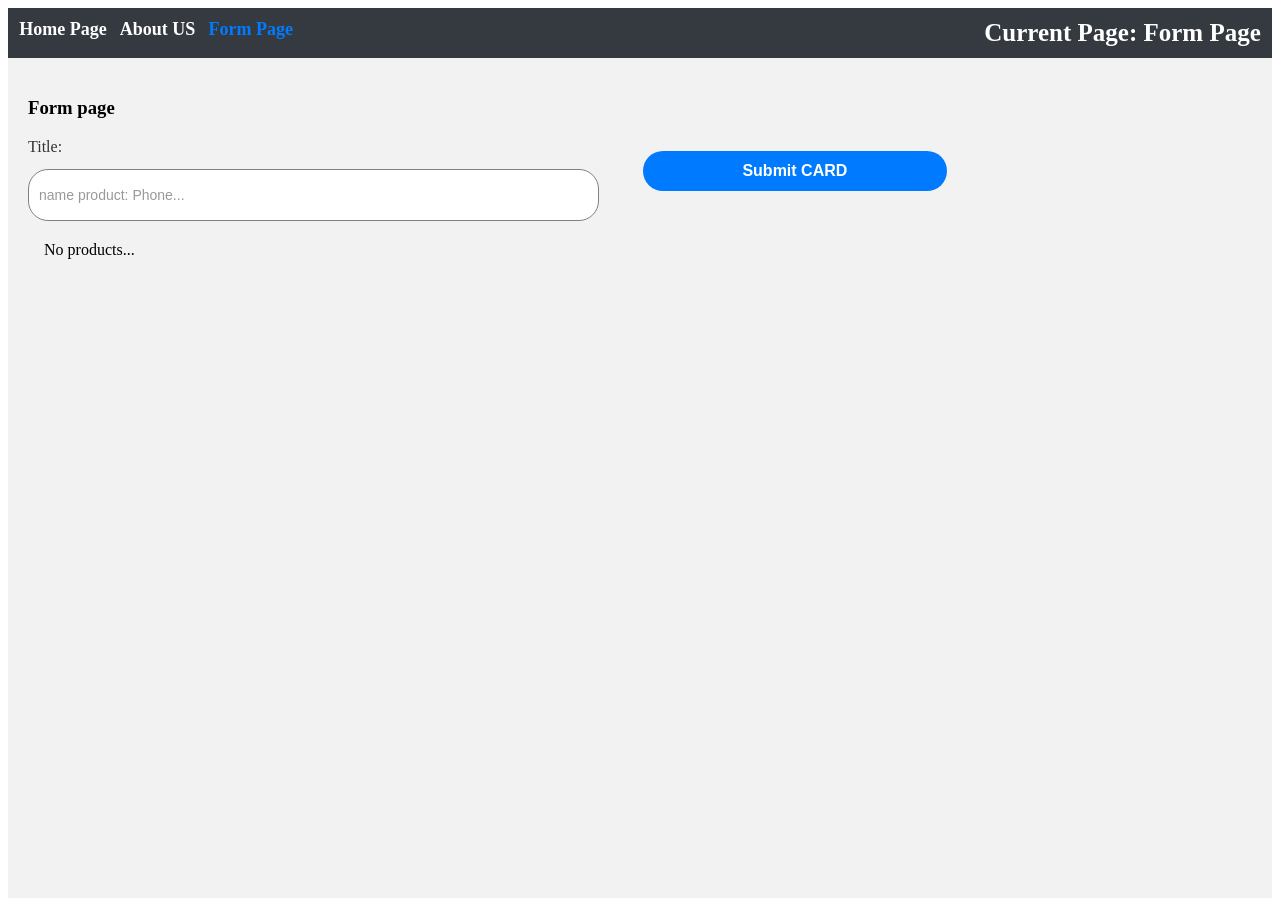
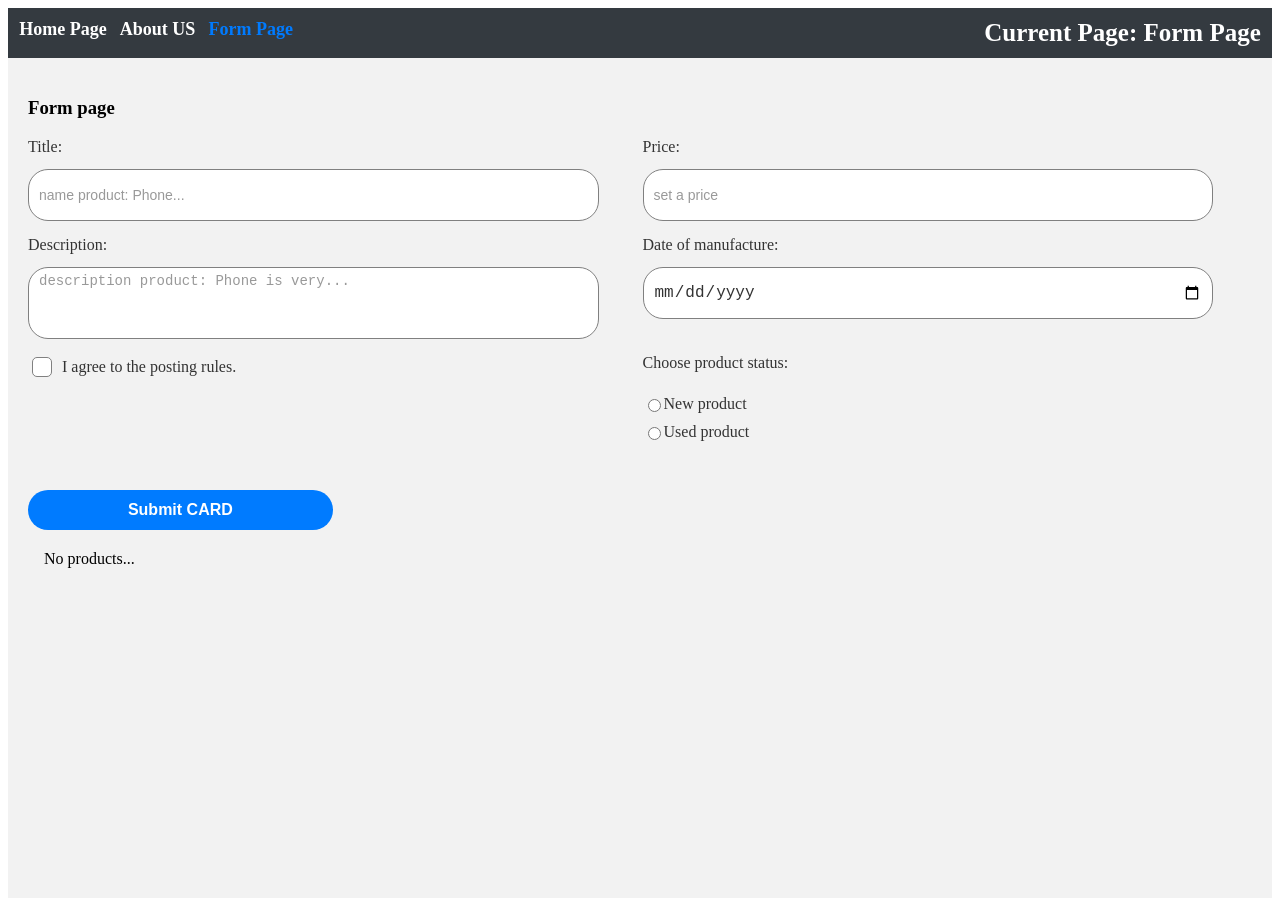
Before and after one commit to Syderi/ReactComponentsWeek1, a React (Vite) app in the folder rs-week1/: page /form in a window 1280 px wide. Built offline with nearby package versions, Linux system fonts and the light colour scheme.

Commit message:
fix: InputProductStatus

```diff
--- a/rs-week1/src/components/pages/Home.tsx
+++ b/rs-week1/src/components/pages/Home.tsx
@@ -10,8 +10,8 @@ interface IHomePageProps {
 
 function Home({ onChangeNamePage }: IHomePageProps) {
   const [productsList, setProductsList] = useState<IProduct[]>([]);
-  const [searchInput, setSearchInput] = useState('');
-  const searchRef = useRef<string>();
+  const [searchInput, setSearchInput] = useState(localStorage.getItem('searchTerm') ?? '');
+  const searchRef = useRef<string>(searchInput);
 
   useEffect(() => {
     return () => {
@@ -22,8 +22,8 @@ function Home({ onChangeNamePage }: IHomePageProps) {
   useEffect(() => {
     onChangeNamePage('Home Page');
     setProductsList(products);
-    const searchTerm = localStorage.getItem('searchTerm') ?? '';
-    setSearchInput(searchTerm);
+    // const searchTerm = localStorage.getItem('searchTerm') ?? '';
+    // setSearchInput(searchTerm);
   }, [onChangeNamePage]);
 
   const handleInputChange = (event: React.ChangeEvent<HTMLInputElement>) => {
--- a/rs-week1/src/components/pages/formPage/FormInput.tsx
+++ b/rs-week1/src/components/pages/formPage/FormInput.tsx
@@ -1,13 +1,7 @@
 import './FormPage.css';
 import { IFormInputProps, IFormInputState } from 'components/types/interface';
 import React, { Component, RefObject } from 'react';
-import {
-  validatePrice,
-  validateText,
-  validateDate,
-  validateImageFile,
-  validateProductStatus,
-} from './Validate';
+import { validatePrice, validateDate, validateImageFile, validateProductStatus } from './Validate';
 import { Ecategory } from '../../types/enum';
 import InputCategory from './InputComponents/InputCategory';
 import InputProductStatus from './InputComponents/InputProductStatus';
@@ -19,6 +13,7 @@ interface FormData {
   price: number;
   description: string;
   date: string;
+  rules: boolean;
   productStatus: string;
   imageFile: FileList;
   category: string;
@@ -28,6 +23,7 @@ function FormInput({ onChangeProduct }: IFormInputProps) {
   const {
     register,
     handleSubmit,
+    reset,
     formState: { errors },
   } = useForm<FormData>({ mode: 'onSubmit', reValidateMode: 'onSubmit' });
   //  const checkValidAllInputs = () => {
@@ -85,6 +81,17 @@ function FormInput({ onChangeProduct }: IFormInputProps) {
 
   const onSubmit = (data: FormData) => {
     console.log('data', data);
+    onChangeProduct({
+      id: Date.now(),
+      title: data.title,
+      price: Number(data.price),
+      date: data.date,
+      productStatus: data.productStatus,
+      description: data.description,
+      imageUrl: data.title,
+      category: data.title,
+    });
+    reset();
     // event.preventDefault();
     // const imageUrl = this.getImageInput();
     // const validForm = this.checkValidAllInputs();
@@ -157,7 +164,7 @@ function FormInput({ onChangeProduct }: IFormInputProps) {
         </label>
         <input
           {...register('title', {
-            required: true,
+            required: 'Error: not value',
             pattern: {
               value: /^[A-ZА-Я][A-ZА-Яa-zа-я]{4,}.*$/,
               message: 'Error: not First letter is capital, 5 characters',
@@ -168,62 +175,82 @@ function FormInput({ onChangeProduct }: IFormInputProps) {
           placeholder="name product: Phone..."
         />
       </div>
-      {/* <div className="form-input">
+      <div className="form-input">
         <label htmlFor="price-input">
           Price:
-          {!spanPriceValid && <span className="form-input-span-error">Error</span>}
+          {errors.price && <span className="form-input-span-error">{errors.price.message}</span>}
         </label>
         <input
+          {...register('price', {
+            required: 'Error: not value',
+            pattern: {
+              value: /^[1-9]\d*$/,
+              message: 'Error: not correct Price',
+            },
+          })}
           type="number"
           inputMode="numeric"
           id="price-input"
-          ref={this.inputPriceRef}
           placeholder="set a price"
         />
       </div>
       <div className="form-input">
         <label htmlFor="description-input">
           Description:
-          {!spanDescriptionValid && (
-            <span className="form-input-span-error">
-              Error: First letter is capital, 5 characters
-            </span>
+          {errors.description && (
+            <span className="form-input-span-error">{errors.description.message}</span>
           )}
         </label>
         <textarea
-          ref={this.inputDescriptionRef}
+          {...register('description', {
+            required: 'Error: not value',
+            pattern: {
+              value: /^[A-ZА-Я][A-ZА-Яa-zа-я]{4,}.*$/,
+              message: 'Error: not First letter is capital, 5 characters',
+            },
+          })}
           id="description-input"
           placeholder="description product: Phone is very..."
         />
       </div>
-      <InputImage valid={spanFileValid} forwardRef={this.inputFileRef} imageFile={imageFile} />
+      {/* <InputImage valid={spanFileValid} forwardRef={this.inputFileRef} imageFile={imageFile} /> */}
       <div className="form-input">
         <label htmlFor="date-input">
           Date of manufacture:
-          {!spanDateValid && (
-            <span className="form-input-span-error">Error: No date or product from the future</span>
-          )}
+          {errors.date && <span className="form-input-span-error">{errors.date.message}</span>}
         </label>
-        <input type="date" id="date-input" ref={this.inputDateRef} />
+        <input
+          {...register('date', {
+            required: 'Error: not date',
+            validate: {
+              validate: (value) => validateDate(value) || 'Error: product from the future',
+            },
+          })}
+          type="date"
+          id="date-input"
+        />
       </div>
       <div className="form-input">
         <label htmlFor="rule-input">
           <input
+            {...register('rules', {
+              required: true,
+            })}
             type="checkbox"
             id="rule-input"
             data-testid="rule-input"
-            ref={this.inputRulesRef}
           />
           I agree to the posting rules.
-          {!spanRulesValid && <span className="form-input-span-error">Error</span>}
+          {errors.rules && (
+            <span className="form-input-span-error">Error: You must agree to the rules</span>
+          )}
         </label>
       </div>
       <InputProductStatus
-        valid={spanProductStatusValid}
-        forwardRefNew={this.inputProductStatusRefNew}
-        forwardRefUsed={this.inputProductStatusRefUsed}
+        error={errors.productStatus}
+        register={register('productStatus', { required: true })}
       />
-      <InputCategory valid={spancategoryValid} forwardRef={this.inputCategoryRef} /> */}
+      {/* <InputCategory valid={spancategoryValid} forwardRef={this.inputCategoryRef} /> */}
       <div className="form-input">
         <label htmlFor="category-select">
           {/* Status: {statusValid && <span style={{ color: 'green' }}>Card added</span>} */}
@@ -235,3 +262,8 @@ function FormInput({ onChangeProduct }: IFormInputProps) {
 }
 
 export default FormInput;
+
+// validate: {
+//   acceptedFormat: (files: FileList | null) =>
+//     (files && ['image/jpg', 'image/png'].includes(files[0].type)) || 'error',
+// },
--- a/rs-week1/src/components/pages/formPage/InputComponents/InputProductStatus.tsx
+++ b/rs-week1/src/components/pages/formPage/InputComponents/InputProductStatus.tsx
@@ -1,42 +1,32 @@
-import React, { RefObject } from 'react';
-import { Component } from 'react';
+import React from 'react';
+import { FieldError, UseFormRegisterReturn } from 'react-hook-form';
 
 interface IinputProductStatusProps {
-  valid: boolean;
-  forwardRefNew: RefObject<HTMLInputElement>;
-  forwardRefUsed: RefObject<HTMLInputElement>;
+  register: UseFormRegisterReturn<'productStatus'>;
+  error: FieldError | undefined;
 }
 
-class InputProductStatus extends Component<IinputProductStatusProps> {
-  render() {
-    const { valid, forwardRefNew, forwardRefUsed } = this.props;
+function InputProductStatus({ register, error }: IinputProductStatusProps) {
   return (
     <div className="form-input">
       <div className="radio-label">
         <label>
           Choose product status:
-            {!valid && <span className="form-input-span-error">Error</span>}
+          {error && <span className="form-input-span-error">Error: You must choose status</span>}
         </label>
       </div>
       <div className="radio-buttons">
         <label>
-            <input
-              type="radio"
-              name="productStatus"
-              value="new"
-              data-testid="new-input"
-              ref={forwardRefNew}
-            />
+          <input type="radio" value="new" data-testid="new-input" {...register} />
           New product
         </label>
         <label>
-            <input type="radio" name="productStatus" value="used" ref={forwardRefUsed} />
+          <input type="radio" value="used" {...register} />
           Used product
         </label>
       </div>
     </div>
   );
 }
-}
 
 export default InputProductStatus;
--- a/rs-week1/src/components/pages/formPage/Validate.ts
+++ b/rs-week1/src/components/pages/formPage/Validate.ts
@@ -17,15 +17,15 @@ import { RefObject } from 'react';
 //   return false;
 // }
 
-function validateText(value: string) {
-  console.log(value.length);
-  if (!value.trim() || value === '') {
-    return "Error1: title can't be empty";
-  }
-  if (!/^[A-ZА-Я][A-ZА-Яa-zа-я]{4,}.*$/.test(value)) {
-    return 'Error2: not First letter is capital, 5 characters';
-  }
-}
+// function validateText(value: string) {
+//   console.log(value.length);
+//   if (!value.trim() || value === '') {
+//     return "Error1: title can't be empty";
+//   }
+//   if (!/^[A-ZА-Я][A-ZА-Яa-zа-я]{4,}.*$/.test(value)) {
+//     return 'Error2: not First letter is capital, 5 characters';
+//   }
+// }
 
 function validatePrice(ref: React.RefObject<HTMLInputElement> | null, regex: RegExp) {
   if (ref && ref.current) {
@@ -36,18 +36,27 @@ function validatePrice(ref: React.RefObject<HTMLInputElement> | null, regex: Reg
   return false;
 }
 
-function validateDate(ref: React.RefObject<HTMLInputElement> | null) {
-  if (ref && ref.current) {
-    const inputDate = new Date(ref.current.value);
-    const currentDate = new Date();
+// function validateDate(ref: React.RefObject<HTMLInputElement> | null) {
+//   if (ref && ref.current) {
+//     const inputDate = new Date(ref.current.value);
+//     const currentDate = new Date();
 
-    if (isNaN(inputDate.getTime()) || inputDate > currentDate) {
-      return false;
-    }
-    return true;
+//     if (isNaN(inputDate.getTime()) || inputDate > currentDate) {
+//       return false;
+//     }
+//     return true;
+//   }
+
+//   return false;
+// }
+function validateDate(value: string) {
+  const inputDate = new Date(value);
+  const currentDate = new Date();
+  if (isNaN(Date.parse(value))) {
+    return false;
   }
 
-  return false;
+  return inputDate < currentDate;
 }
 
 function validateImageFile(ref: React.RefObject<HTMLInputElement>) {
@@ -68,4 +77,4 @@ function validateProductStatus(
   return false;
 }
 
-export { validateText, validatePrice, validateDate, validateImageFile, validateProductStatus };
+export { validatePrice, validateDate, validateImageFile, validateProductStatus };
```
Lines whose indentation alone changed are shown as unchanged.
